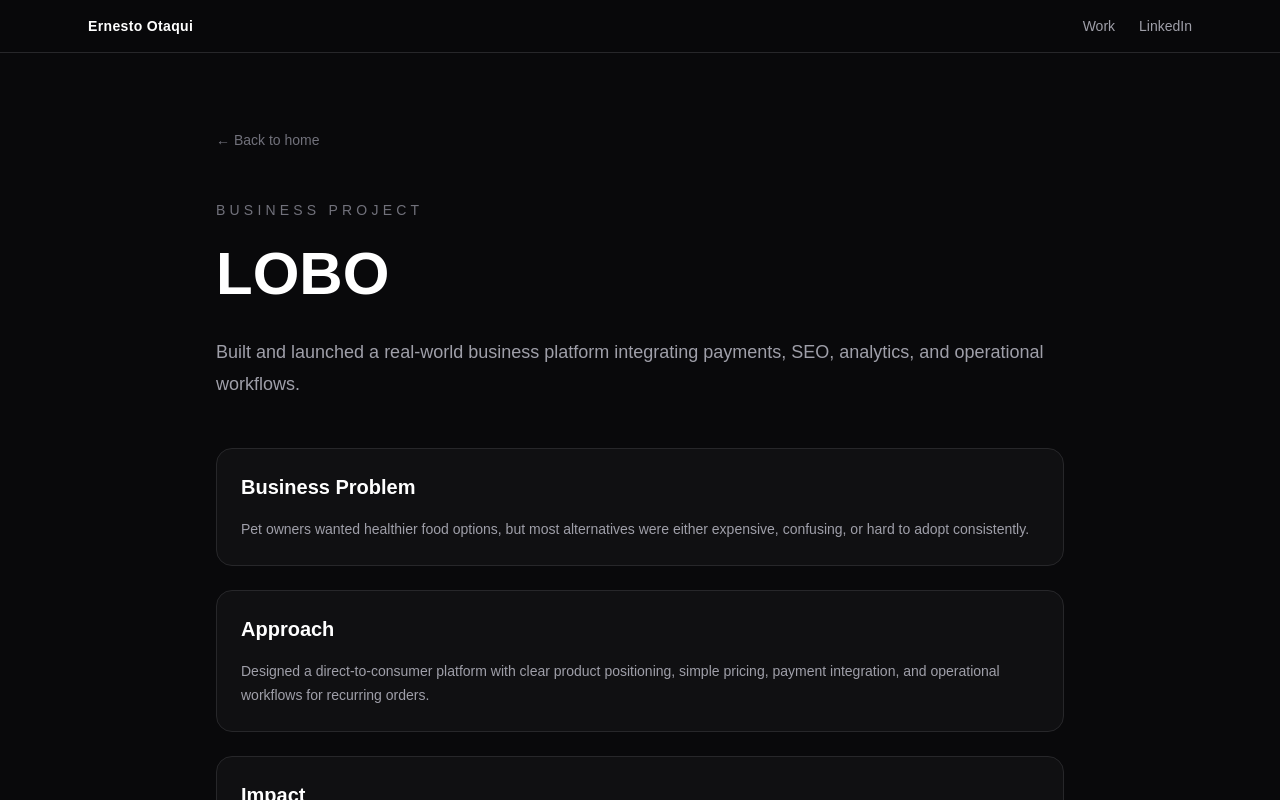
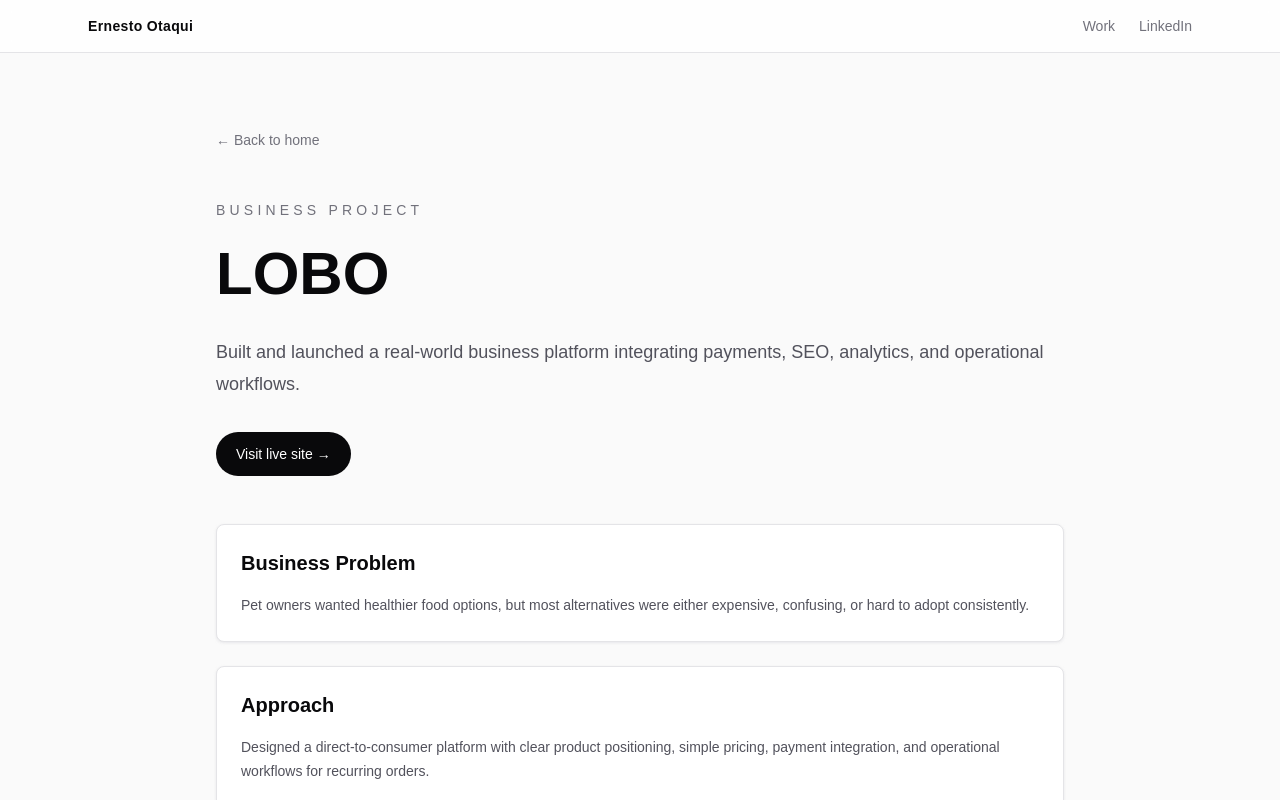
Before and after one commit to neto995/portfolio, a Next.js app: page /projects/lobo in a window 1280 px wide. Shown: the top 800 px of the page. Built offline with nearby package versions, Linux system fonts and the light colour scheme.

Commit message:
ui white

```diff
--- a/app/globals.css
+++ b/app/globals.css
@@ -1,8 +1,8 @@
 @import "tailwindcss";
 
 :root {
-  --background: #ffffff;
-  --foreground: #171717;
+  --background: #fafafa;
+  --foreground: #18181b;
 }
 
 @theme inline {
@@ -12,163 +12,9 @@
   --font-mono: var(--font-geist-mono);
 }
 
-@media (prefers-color-scheme: dark) {
-  :root {
-    --background: #0a0a0a;
-    --foreground: #ededed;
-  }
-}
-
 body {
   background: var(--background);
   color: var(--foreground);
   font-family: Arial, Helvetica, sans-serif;
   overflow-x: hidden;
 }
-
-.hero-visual {
-  --hero-x: 0;
-  --hero-y: 0;
-  background:
-    linear-gradient(120deg, #03060a 0%, #071118 28%, #0d2830 54%, #18222a 78%, #151015 100%);
-}
-
-.hero-visual::before {
-  position: absolute;
-  inset: 0;
-  z-index: -4;
-  content: "";
-  background:
-    radial-gradient(circle at 68% 31%, rgba(94, 234, 212, 0.18), transparent 29%),
-    radial-gradient(circle at 34% 68%, rgba(250, 204, 21, 0.12), transparent 27%),
-    linear-gradient(90deg, rgba(1, 5, 9, 0.86) 0%, rgba(8, 16, 24, 0.42) 48%, rgba(3, 8, 13, 0.72) 100%),
-    linear-gradient(180deg, rgba(0, 0, 0, 0.34) 0%, rgba(7, 10, 13, 0.08) 48%, rgba(7, 8, 10, 0.64) 100%);
-}
-
-.hero-visual::after {
-  position: absolute;
-  inset: auto 0 0;
-  z-index: -1;
-  height: 34%;
-  content: "";
-  background: linear-gradient(180deg, rgba(7, 8, 10, 0) 0%, rgba(7, 8, 10, 0.74) 100%);
-}
-
-.hero-visual__mist {
-  position: absolute;
-  inset: -16% -12%;
-  z-index: -3;
-  background:
-    linear-gradient(100deg, rgba(33, 83, 111, 0.06), rgba(94, 234, 212, 0.18) 45%, rgba(250, 204, 21, 0.08) 72%, rgba(8, 10, 14, 0.24)),
-    linear-gradient(22deg, rgba(255, 255, 255, 0) 0%, rgba(204, 251, 241, 0.12) 49%, rgba(255, 255, 255, 0.02) 52%);
-  filter: blur(34px);
-  transform: translate3d(calc(var(--hero-x) * -18px), calc(var(--hero-y) * -12px), 0) scale(1.04);
-  transition: transform 220ms ease-out;
-}
-
-.hero-visual__grain {
-  position: absolute;
-  inset: 0;
-  z-index: -1;
-  pointer-events: none;
-  background-image:
-    repeating-linear-gradient(90deg, rgba(255, 255, 255, 0.035) 0 1px, transparent 1px 5px),
-    repeating-linear-gradient(0deg, rgba(255, 255, 255, 0.025) 0 1px, transparent 1px 7px);
-  mix-blend-mode: overlay;
-  opacity: 0.16;
-}
-
-.hero-visual__graph-scene {
-  position: absolute;
-  inset: 0;
-  z-index: -2;
-  overflow: hidden;
-  pointer-events: none;
-  opacity: 0.9;
-  background: transparent;
-  transform: translate3d(calc(var(--hero-x) * 12px), calc(var(--hero-y) * 8px), 0);
-  transition: opacity 220ms ease-out, transform 220ms ease-out;
-}
-
-.hero-visual__chart {
-  position: absolute;
-  inset: 0;
-  width: 100%;
-  height: 100%;
-  display: block;
-  background: transparent;
-  overflow: visible;
-  transform: translate3d(calc(var(--hero-x) * -10px), calc(var(--hero-y) * -8px), 0) rotate(-3deg) scale(1.08);
-  transform-origin: center;
-  transition: transform 220ms ease-out;
-}
-
-.hero-visual__chart-line {
-  fill: none;
-  stroke: url("#heroChartLine");
-  stroke-dasharray: 1420;
-  stroke-dashoffset: 1420;
-  stroke-linecap: round;
-  stroke-linejoin: round;
-  stroke-width: 3.8;
-  filter: none;
-  opacity: 0.86;
-  animation: heroChartDraw 5.8s ease-in-out infinite;
-}
-
-.hero-visual__chart-line--glow {
-  stroke: rgba(94, 234, 212, 0.2);
-  stroke-width: 13;
-  opacity: 0.42;
-}
-
-@keyframes heroChartDraw {
-  0% {
-    stroke-dashoffset: 1420;
-    opacity: 0.1;
-  }
-
-  42%,
-  72% {
-    stroke-dashoffset: 0;
-    opacity: 0.82;
-  }
-
-  100% {
-    stroke-dashoffset: 0;
-    opacity: 0.46;
-  }
-}
-
-@media (max-width: 767px) {
-  .hero-visual__graph-scene {
-    inset: 0;
-    opacity: 0.64;
-  }
-
-  .hero-visual__chart {
-    transform: translateY(4rem) rotate(-5deg) scale(1.16);
-  }
-
-  .hero-visual__chart-line {
-    stroke-width: 4.8;
-  }
-}
-
-@media (prefers-reduced-motion: reduce) {
-  .hero-visual__mist,
-  .hero-visual__graph-scene {
-    transition: none;
-  }
-
-  .hero-visual__chart,
-  .hero-visual__chart-line {
-    animation: none;
-    transition: none;
-  }
-
-  .hero-visual__chart-line {
-    stroke-dashoffset: 0;
-    opacity: 0.7;
-  }
-}
--- a/app/page.js
+++ b/app/page.js
@@ -5,7 +5,7 @@ import Footer from "../components/Footer";
 
 export default function Home() {
   return (
-    <main className="min-h-screen bg-zinc-950 text-zinc-100">
+    <main className="min-h-screen bg-zinc-50 text-zinc-950">
       <Navbar />
       <Hero />
       <ProjectsSection />
--- a/app/projects/[slug]/page.jsx
+++ b/app/projects/[slug]/page.jsx
@@ -21,11 +21,11 @@ export default async function ProjectPage({ params }) {
   }
 
   return (
-    <main className="min-h-screen bg-zinc-950 text-zinc-100">
+    <main className="min-h-screen bg-zinc-50 text-zinc-950">
       <Navbar />
 
       <section className="mx-auto max-w-4xl px-6 py-32">
-        <Link href="/" className="text-sm text-zinc-500 hover:text-white">
+        <Link href="/" className="text-sm text-zinc-500 hover:text-zinc-950">
           ← Back to home
         </Link>
 
@@ -33,43 +33,56 @@ export default async function ProjectPage({ params }) {
           {project.type}
         </p>
 
-        <h1 className="mt-6 text-4xl font-semibold text-white md:text-6xl">
+        <h1 className="mt-6 text-4xl font-semibold text-zinc-950 md:text-6xl">
           {project.title}
         </h1>
 
-        <p className="mt-8 text-lg leading-8 text-zinc-400">
+        <p className="mt-8 text-lg leading-8 text-zinc-600">
           {project.description}
         </p>
 
+        {project.liveUrl && (
+          <div className="mt-8">
+            <a
+              href={project.liveUrl}
+              target="_blank"
+              rel="noopener noreferrer"
+              className="inline-flex rounded-full bg-zinc-950 px-5 py-3 text-sm font-medium text-white transition hover:bg-zinc-800"
+            >
+              {project.liveLabel || "Visit live project"} →
+            </a>
+          </div>
+        )}
+
         <div className="mt-12 grid gap-6">
-          <section className="rounded-2xl border border-zinc-800 bg-zinc-900/50 p-6">
-            <h2 className="text-xl font-semibold text-white">
+          <section className="rounded-lg border border-zinc-200 bg-white p-6 shadow-sm shadow-zinc-200/70">
+            <h2 className="text-xl font-semibold text-zinc-950">
               Business Problem
             </h2>
 
-            <p className="mt-4 text-sm leading-6 text-zinc-400">
+            <p className="mt-4 text-sm leading-6 text-zinc-600">
               {project.problem}
             </p>
           </section>
 
-          <section className="rounded-2xl border border-zinc-800 bg-zinc-900/50 p-6">
-            <h2 className="text-xl font-semibold text-white">Approach</h2>
+          <section className="rounded-lg border border-zinc-200 bg-white p-6 shadow-sm shadow-zinc-200/70">
+            <h2 className="text-xl font-semibold text-zinc-950">Approach</h2>
 
-            <p className="mt-4 text-sm leading-6 text-zinc-400">
+            <p className="mt-4 text-sm leading-6 text-zinc-600">
               {project.approach}
             </p>
           </section>
 
-          <section className="rounded-2xl border border-zinc-800 bg-zinc-900/50 p-6">
-            <h2 className="text-xl font-semibold text-white">Impact</h2>
+          <section className="rounded-lg border border-zinc-200 bg-white p-6 shadow-sm shadow-zinc-200/70">
+            <h2 className="text-xl font-semibold text-zinc-950">Impact</h2>
 
-            <p className="mt-4 text-sm leading-6 text-zinc-400">
+            <p className="mt-4 text-sm leading-6 text-zinc-600">
               {project.impact}
             </p>
           </section>
 
-          <section className="rounded-2xl border border-zinc-800 bg-zinc-900/50 p-6">
-            <h2 className="text-xl font-semibold text-white">
+          <section className="rounded-lg border border-zinc-200 bg-white p-6 shadow-sm shadow-zinc-200/70">
+            <h2 className="text-xl font-semibold text-zinc-950">
               Tools & Skills
             </h2>
 
@@ -77,7 +90,7 @@ export default async function ProjectPage({ params }) {
               {project.tools.map((tool) => (
                 <span
                   key={tool}
-                  className="rounded-full border border-zinc-700 px-3 py-1 text-xs text-zinc-400"
+                  className="rounded-full border border-zinc-200 bg-zinc-50 px-3 py-1 text-xs text-zinc-600"
                 >
                   {tool}
                 </span>
--- a/components/Footer.jsx
+++ b/components/Footer.jsx
@@ -1,6 +1,6 @@
 export default function Footer() {
   return (
-    <footer className="border-t border-zinc-800 py-10">
+    <footer className="border-t border-zinc-200 bg-zinc-50 py-10">
       <div className="mx-auto flex max-w-6xl flex-col items-center justify-between gap-4 px-6 text-sm text-zinc-500 md:flex-row">
         <p>© {new Date().getFullYear()} Ernesto Otaqui</p>
 
@@ -9,6 +9,7 @@ export default function Footer() {
             href="https://github.com/neto995"
             target="_blank"
             rel="noopener noreferrer"
+            className="hover:text-zinc-950"
           >
             GitHub
           </a>
@@ -17,6 +18,7 @@ export default function Footer() {
             href="https://www.linkedin.com/in/ernesto995/"
             target="_blank"
             rel="noopener noreferrer"
+            className="hover:text-zinc-950"
           >
             LinkedIn
           </a>
--- a/components/Navbar.jsx
+++ b/components/Navbar.jsx
@@ -1,20 +1,23 @@
 export default function Navbar() {
   return (
-    <nav className="fixed left-0 top-0 z-50 w-full border-b border-zinc-800 bg-zinc-950/80 backdrop-blur">
+    <nav className="fixed left-0 top-0 z-50 w-full border-b border-zinc-200 bg-white/80 backdrop-blur">
       <div className="mx-auto flex max-w-6xl items-center justify-between px-6 py-4">
-        <a href="#" className="text-sm font-semibold tracking-wide text-white">
+        <a
+          href="#"
+          className="text-sm font-semibold tracking-wide text-zinc-950"
+        >
           Ernesto Otaqui
         </a>
 
-        <div className="flex gap-6 text-sm text-zinc-400">
-          <a href="#projects" className="hover:text-white">
+        <div className="flex gap-6 text-sm text-zinc-500">
+          <a href="#projects" className="hover:text-zinc-950">
             Work
           </a>
           <a
             href="https://www.linkedin.com/in/ernesto995/"
             target="_blank"
             rel="noopener noreferrer"
-            className="hover:text-white"
+            className="hover:text-zinc-950"
           >
             LinkedIn
           </a>
--- a/components/ProjectsSection.jsx
+++ b/components/ProjectsSection.jsx
@@ -9,7 +9,7 @@ export default function ProjectsSection() {
           Selected Work
         </p>
 
-        <h2 className="mt-4 text-3xl font-semibold text-white md:text-5xl">
+        <h2 className="mt-4 text-3xl font-semibold text-zinc-950 md:text-5xl">
           Business problems solved through data.
         </h2>
       </div>
--- a/data/projects.js
+++ b/data/projects.js
@@ -5,7 +5,8 @@ export const projects = [
     type: "Business Project",
     description:
       "Built and launched a real-world business platform integrating payments, SEO, analytics, and operational workflows.",
-    href: "https://eatlikeawolf.mx",
+    liveUrl: "https://eatlikeawolf.mx",
+    liveLabel: "Visit live site",
     problem:
       "Pet owners wanted healthier food options, but most alternatives were either expensive, confusing, or hard to adopt consistently.",
     approach:
@@ -14,6 +15,7 @@ export const projects = [
       "Launched a functional business platform with payments, analytics, SEO foundation, and a scalable fulfillment process.",
     tools: ["Next.js", "Tailwind CSS", "Mercado Pago", "Vercel", "SEO", "Operations"],
   },
+
   {
     slug: "revenue-forecasting",
     title: "Revenue Forecasting",
```
Also changed, not shown: components/Hero.jsx (+25 -25 lines), components/ProjectCard.jsx (+4 -4 lines).
